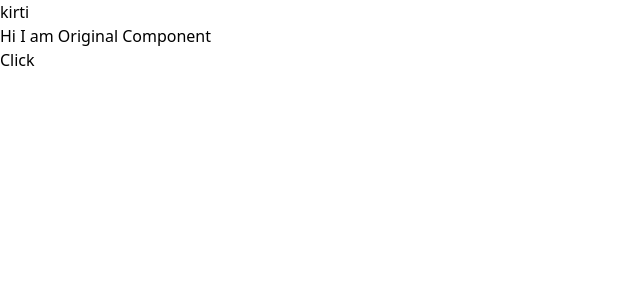
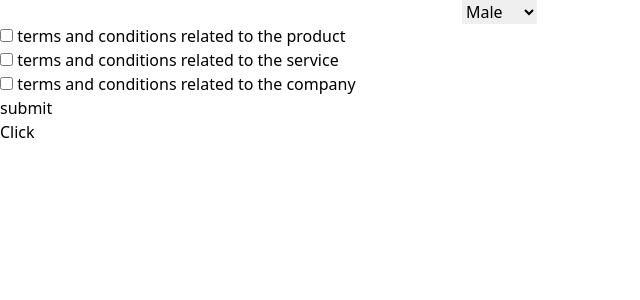
Before and after one commit to KirtikumarKavande/react-playground, a React (Vite) app: page / in a window 1280 px wide. Shown: the top 300 px of the page, without its empty margins (0-640 px from the left). Built offline with nearby package versions, Linux system fonts and the light colour scheme.

Commit message:
add config driven UI

```diff
--- a/src/App.jsx
+++ b/src/App.jsx
@@ -10,6 +10,7 @@ import Callback from "./useCallbackdemo/Callback";
 import MemoizationDemo from "./useMemodemo/UseMemoDemo";
 import SimpleUseCallbackFn from "./useCallbackdemo/SimpleUseCallbackFn";
 import HOC from "./HOC/HOC";
+import FormConfigExample from "./config-driven-ui-form/Form";
 
 const App = () => {
   return (
@@ -26,7 +27,8 @@ const App = () => {
         {/* <MemoizationDemo/> */}
       {/* </Provider> */}
       {/* </FormContexProvider> */}
-      <HOC/>
+      {/* <HOC/> */}
+      <FormConfigExample/>
       <SimpleUseCallbackFn/>
     </div>
   );
--- /dev/null
+++ b/src/config-driven-ui-form/Form.jsx
@@ -0,0 +1,51 @@
+import formConfig from "./form-config";
+
+const FormConfigExample = () => {
+  let RenderForm = function render(field) {
+    switch (field.type) {
+      case "text":
+      case "password":
+        return <input type={field.type} />;
+      case "select":
+        return (
+          <select>
+            {field.options.map((item) => (
+              <option value={item} key="">
+                {item}
+              </option>
+            ))}
+          </select>
+        );
+      case "checkbox":
+        return (
+          <div>
+            {field.options.map((item) => (
+              <div key={item}>
+                <input
+                  type="checkbox"
+                  id={item}
+                  name="vehicle1"
+                  value="Bike"
+                />
+                <label htmlFor={item}> {item}</label>
+              </div>
+            ))}
+          </div>
+        );
+
+      default:
+        break;
+    }
+  };
+
+  return (
+    <div>
+      {formConfig.fields.map((field, index) => {
+        return RenderForm(field);
+      })}
+      <button>submit</button>
+    </div>
+  );
+};
+
+export default FormConfigExample;
--- /dev/null
+++ b/src/config-driven-ui-form/form-config.js
@@ -0,0 +1,37 @@
+ const formConfig = {
+    fields: [{
+        type: "text",
+        label: "Name",
+        placeholder: "Enter your name",
+
+    },
+    {
+        type: "password",
+        label: "Password",
+        placeholder: "Enter your password",
+    },
+    {
+        type:"select",
+        label:"Gender",
+        placeholder:"Select your gender",
+        options:["Male","Female","Other"]
+    },
+    {
+        type:"radio",
+        label:"Over 18?",
+        options:["Yes","No"]
+    },
+    {
+        type:"checkbox",
+        options:["terms and conditions related to the product","terms and conditions related to the service","terms and conditions related to the company"]
+    },
+    {
+        type:"date",
+        label:"Date of Birth",
+        placeholder:"Enter your date of birth"
+    },
+
+
+    ]
+}
+export default formConfig;
```
